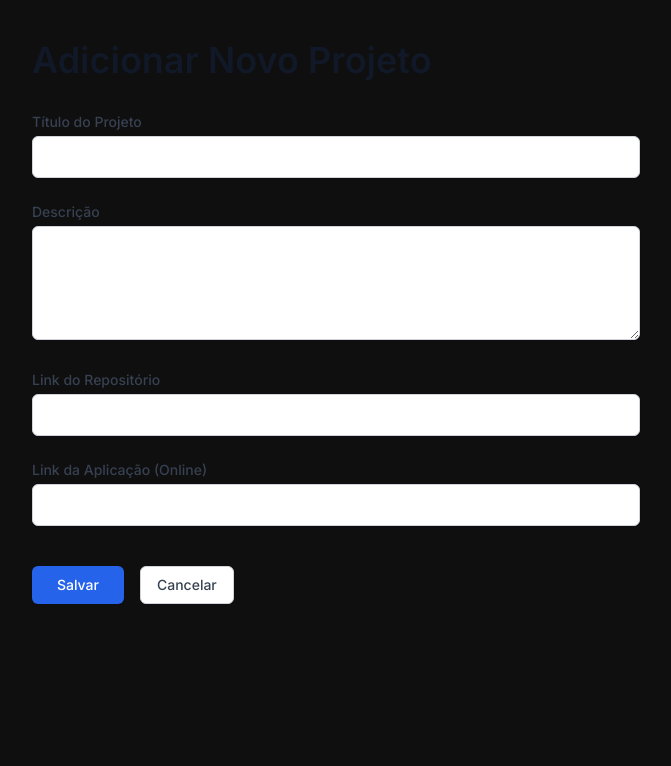
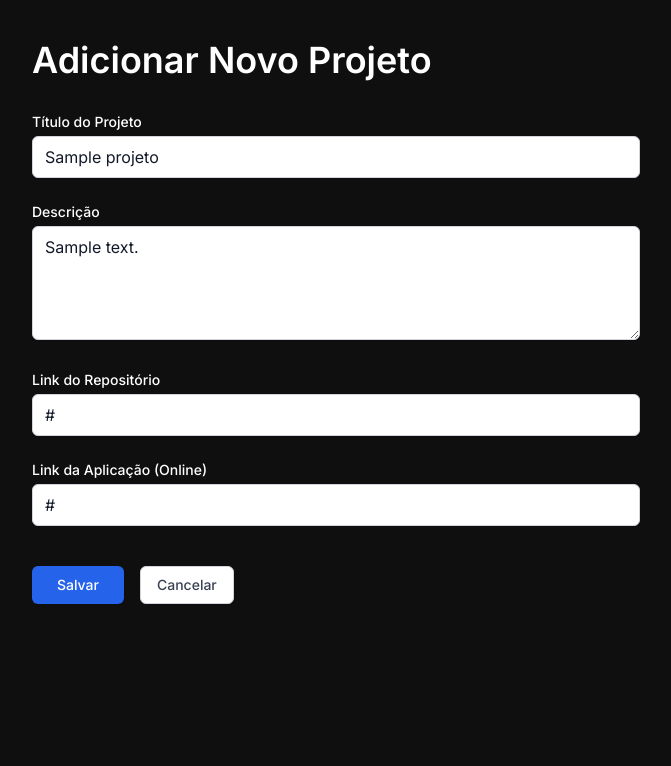
Before and after one commit to jeanlucqs/mapadajornada, a Django app: page /projeto/editar/1/ in a window 1280 px wide. Shown: the part 89-855 px from the top of the page, without its empty margins (304-975 px from the left). Run offline with Django 5.2, Linux system fonts and the light colour scheme; a user stored in the database is signed in; tables that the repository leaves empty hold one stand-in row (values such as "Sample post"); some libraries are stand-ins or nearby versions.

Commit message:
campo de forms concertado

```diff
--- a/templates/perfil.html
+++ b/templates/perfil.html
@@ -32,14 +32,14 @@
       </div>
 
       <div class="flex-1 text-left">
-        <h2 class="text-3xl font-extrabold text-gray-300">
+        <h2 class="text-3xl font-extrabold text-white">
           {% if user.first_name or user.last_name %}
             {{ user.first_name }} {{ user.last_name }}
           {% else %}
             {{ user.username }}
           {% endif %}
         </h2>
-        <p class="text-gray-400 mt-2">
+        <p class="text-gray-100 mt-2">
           {{ perfil.curso|default:"Curso não informado" }}
         </p>
       </div>
@@ -67,7 +67,7 @@
       <h3 class="text-3xl font-bold text-white mb-3">Competências</h3>
       <div class="flex flex-wrap gap-3">
         {% for comp in competencias %}
-          <span class="bg-[#BFDFF6] text-gray-600 px-4 py-2 rounded-md text-lg font-medium">
+          <span class="bg-[#BFDFF6] text-gray-900 px-4 py-2 rounded-md text-lg font-medium">
             {{ comp.nome }}
           </span>
         {% empty %}
--- a/templates/projeto_form.html
+++ b/templates/projeto_form.html
@@ -6,7 +6,7 @@
 <div class="min-h-screen flex justify-center items-start py-10">
   <div class="w-full max-w-2xl px-8">
 
-    <h1 class="text-4xl font-semibold mb-8 text-left text-gray-900">{{ titulo }}</h1>
+    <h1 class="text-4xl font-semibold mb-8 text-left text-white">{{ titulo }}</h1>
 
     <form method="post" class="space-y-6">
       {% csrf_token %}
@@ -20,44 +20,56 @@
       {% endif %}
 
       <div>
-        <label for="{{ form.titulo.id_for_label }}" class="block text-sm font-medium text-gray-700">
+        <label for="{{ form.titulo.id_for_label }}" class="block text-sm font-medium text-white">
           {{ form.titulo.label }}
         </label>
         <div class="mt-1">
-          {{ form.titulo }} </div>
+          <input type="text" name="{{ form.titulo.name }}" id="{{ form.titulo.id_for_label }}"
+                 class="w-full px-3 py-2 bg-white text-gray-900 border border-gray-300 rounded-md shadow-sm focus:outline-none focus:ring-2 focus:ring-blue-500 focus:border-blue-500"
+                 value="{{ form.titulo.value|default:'' }}">
+        </div>
         {% if form.titulo.errors %}
           <p class="mt-1 text-sm text-red-600">{{ form.titulo.errors|first }}</p>
         {% endif %}
       </div>
 
       <div>
-        <label for="{{ form.descricao.id_for_label }}" class="block text-sm font-medium text-gray-700">
+        <label for="{{ form.descricao.id_for_label }}" class="block text-sm font-medium text-white">
           {{ form.descricao.label }}
         </label>
         <div class="mt-1">
-          {{ form.descricao }} </div>
+          <textarea name="{{ form.descricao.name }}" id="{{ form.descricao.id_for_label }}"
+                    class="w-full px-3 py-2 bg-white text-gray-900 border border-gray-300 rounded-md shadow-sm focus:outline-none focus:ring-2 focus:ring-blue-500 focus:border-blue-500"
+                    rows="4">{{ form.descricao.value|default:'' }}</textarea>
+        </div>
         {% if form.descricao.errors %}
           <p class="mt-1 text-sm text-red-600">{{ form.descricao.errors|first }}</p>
         {% endif %}
       </div>
 
       <div>
-        <label for="{{ form.link_repositorio.id_for_label }}" class="block text-sm font-medium text-gray-700">
+        <label for="{{ form.link_repositorio.id_for_label }}" class="block text-sm font-medium text-white">
           {{ form.link_repositorio.label }}
         </label>
         <div class="mt-1">
-          {{ form.link_repositorio }} </div>
+          <input type="url" name="{{ form.link_repositorio.name }}" id="{{ form.link_repositorio.id_for_label }}"
+                 class="w-full px-3 py-2 bg-white text-gray-900 border border-gray-300 rounded-md shadow-sm focus:outline-none focus:ring-2 focus:ring-blue-500 focus:border-blue-500"
+                 value="{{ form.link_repositorio.value|default:'' }}">
+        </div>
         {% if form.link_repositorio.errors %}
           <p class="mt-1 text-sm text-red-600">{{ form.link_repositorio.errors|first }}</p>
         {% endif %}
       </div>
 
       <div>
-        <label for="{{ form.link_producao.id_for_label }}" class="block text-sm font-medium text-gray-700">
+        <label for="{{ form.link_producao.id_for_label }}" class="block text-sm font-medium text-white">
           {{ form.link_producao.label }}
         </label>
         <div class="mt-1">
-          {{ form.link_producao }} </div>
+          <input type="url" name="{{ form.link_producao.name }}" id="{{ form.link_producao.id_for_label }}"
+                 class="w-full px-3 py-2 bg-white text-gray-900 border border-gray-300 rounded-md shadow-sm focus:outline-none focus:ring-2 focus:ring-blue-500 focus:border-blue-500"
+                 value="{{ form.link_producao.value|default:'' }}">
+        </div>
         {% if form.link_producao.errors %}
           <p class="mt-1 text-sm text-red-600">{{ form.link_producao.errors|first }}</p>
         {% endif %}
```
